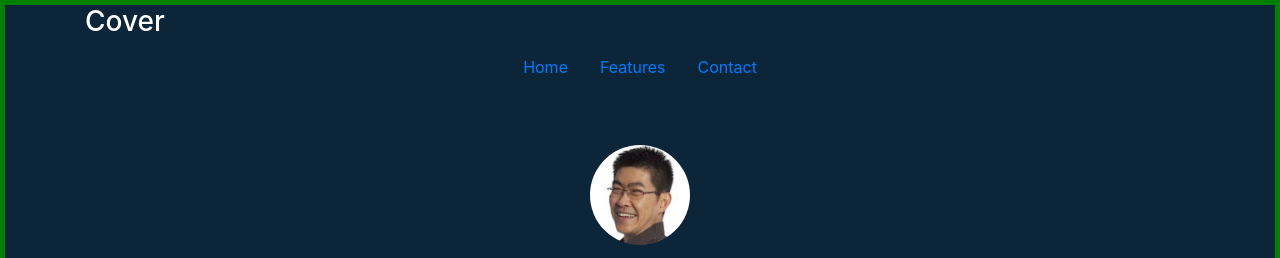
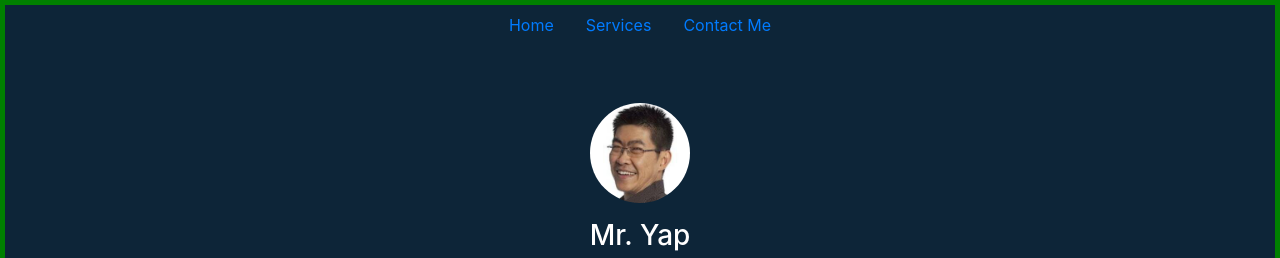
Before and after one commit to mryap/static_blog, a plain HTML site: page page.html in a window 1280 px wide. Shown: the top 258 px of the page. Drawn offline with nearby package versions, Linux system fonts and the light colour scheme.

Commit message:
remove branding

```diff
--- a/page.html
+++ b/page.html
@@ -21,11 +21,11 @@
   <body class="bg-theme container">
     <header class="masthead mb-auto">
       <div class="inner">
-        <h3 class="masthead-brand">Cover</h3>
+        <!--<h3 class="masthead-brand">Cover</h3>-->
         <nav class="nav nav-masthead justify-content-center">
           <a class="nav-link active" href="#">Home</a>
-          <a class="nav-link" href="#">Features</a>
-          <a class="nav-link" href="#">Contact</a>
+          <a class="nav-link" href="#">Services</a>
+          <a class="nav-link" href="#">Contact Me</a>
         </nav>
       </div>
     </header>
```
